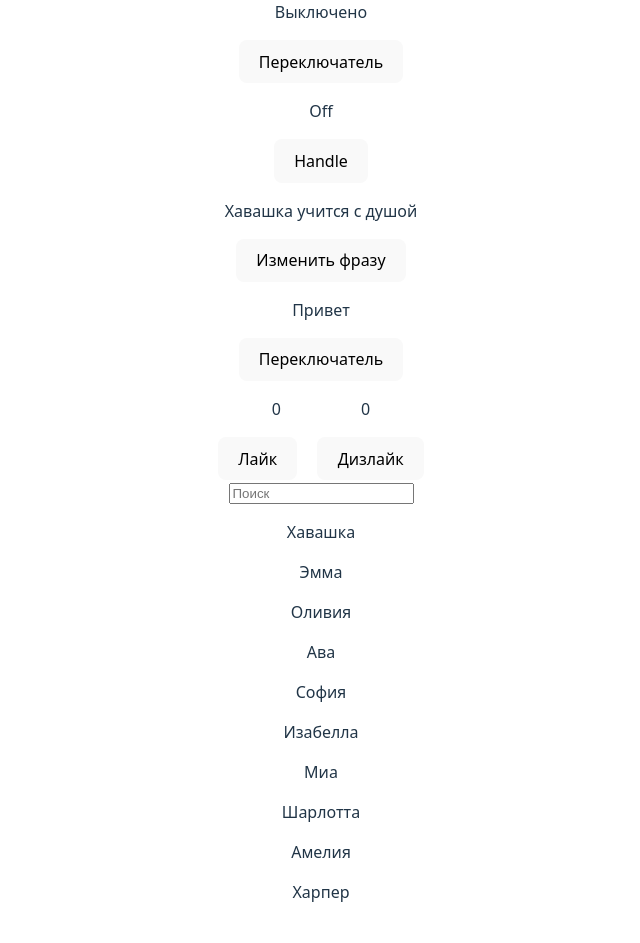
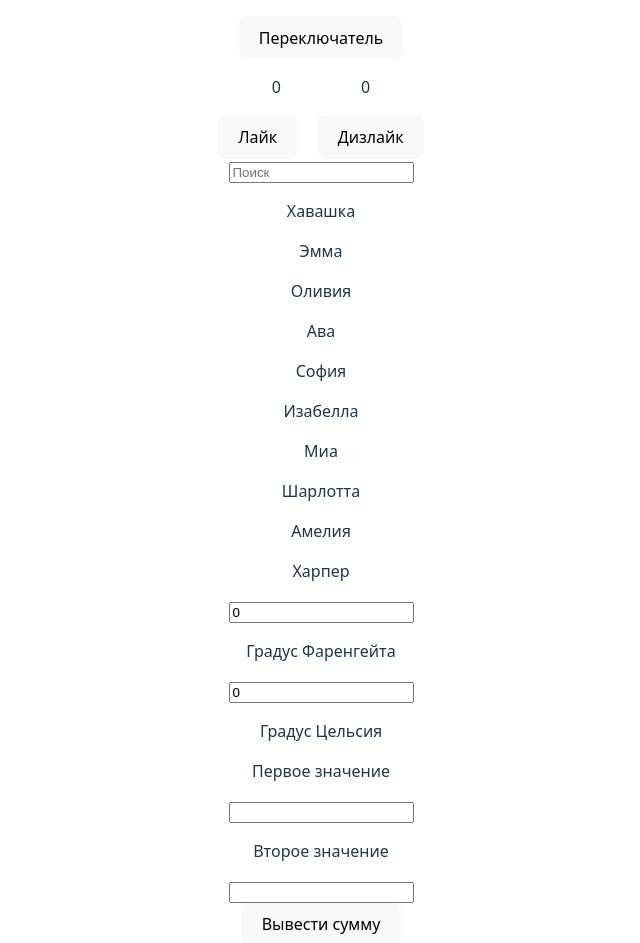
Before and after one commit to awakha/RCOI-APP, a React (Vite) app: page / in a window 1280 px wide. Shown: the part 608-1551 px from the top of the page, without its empty margins (319-959 px from the left). Built offline with nearby package versions, Linux system fonts and the light colour scheme.

Commit message:
useState. Practic. Done

```diff
--- a/src/App.tsx
+++ b/src/App.tsx
@@ -2,7 +2,7 @@ import rcoiLogo from "./assets/rcoi.jpg";
 
 import Colors from "./components/Colors.js";
 import Counter from "./components/Counter.js";
-import IsInput from "./components/IsInput.tsx";
+
 import Task1 from "./components/Task1.tsx";
 import Task2 from "./components/Task2.tsx";
 import Task3 from "./components/Task3.tsx";
@@ -10,7 +10,6 @@ import Task4 from "./components/Task4.tsx";
 import Task5 from "./components/Task5.tsx";
 import Task6 from "./components/Task6.tsx";
 import Task7 from "./components/Task7.tsx";
-import Task8 from "./components/Task8.tsx";
 
 import "./App.css";
 
@@ -19,7 +18,6 @@ function App() {
     <div>
       <Colors />
       <Counter />
-      <IsInput />
       <Task1 />
       <Task2 />
       <Task3 />
@@ -27,8 +25,6 @@ function App() {
       <Task5 />
       <Task6 />
       <Task7 />
-      <Task8 />
-
       <h1 className="title">
         ГКУ "Региональный центр обработки информации ЕГЭ и мониторинга качества
         образования Чеченской Республики"
--- a/src/components/IsInput.tsx
+++ /dev/null
@@ -1,16 +0,0 @@
-import { useState } from "react";
-
-const IsInput = () => {
-  const [name, setName] = useState("");
-  return (
-    <div>
-      <input
-        type="text"
-        value={name}
-        onChange={(e) => setName(e.target.value)}
-      />
-      {name.length > 2 ? <p>Привет, {name}!</p> : "..."}
-    </div>
-  );
-};
-export default IsInput;
--- a/src/components/Task2.tsx
+++ b/src/components/Task2.tsx
@@ -1,16 +1,23 @@
+// 2. Создай компонент с кнопкой и заголовком (например, <h1>). При каждом клике на кнопку текст в заголовке должен изменяться на случайную фразу из массива (например, массив из пяти разных фраз).
+
 import { useState } from "react";
 
+const phrases = [
+  "Хавашка учится с душой",
+  "Код Хавашки — чистый и аккуратный",
+  "Хавашка не сдаётся, даже если сложно",
+  "Каждый день Хавашка становится сильнее",
+  "Frontend — это путь, который Хавашка точно пройдёт",
+];
 const Task2 = () => {
-  const [toggle, setToggle] = useState(false);
-
+  const [toggle, setToggle] = useState(0);
   const handleToggle = () => {
-    setToggle(!toggle);
+    setToggle((toggle + 1) % phrases.length);
   };
-
   return (
     <div>
-      <p> {toggle ? "Включено" : "Выключено"} </p>
-      <button onClick={handleToggle}>Переключить</button>
+      <p>{phrases[toggle]}</p>
+      <button onClick={handleToggle}> Изменить фразу</button>
     </div>
   );
 };
--- a/src/components/Task3.tsx
+++ b/src/components/Task3.tsx
@@ -1,15 +1,15 @@
 import { useState } from "react";
 
+const phrases = ["Привет", "Ты молодец", "Продолжай"];
+
 const Task3 = () => {
-  const [toggle, setToggle] = useState(false);
-
+  const [toggle, setToggle] = useState(0);
   const handleToggle = () => {
-    setToggle(!toggle);
+    setToggle((toggle + 1) % phrases.length);
   };
-
   return (
     <div>
-      <p>{toggle ? "Включено" : "Выключено"}</p>
+      <p>{phrases[toggle]}</p>
       <button onClick={handleToggle}> Переключатель</button>
     </div>
   );
--- a/src/components/Task4.tsx
+++ b/src/components/Task4.tsx
@@ -1,15 +1,29 @@
+// 3. Сделай компонент с двумя кнопками — "Лайк" и "Дизлайк" — и двумя счетчиками, которые показывают количество лайков и дизлайков. При нажатии на соответствующую кнопку значение соответствующего счетчика должно увеличиваться.
+
 import { useState } from "react";
 
 const Task4 = () => {
-  const [schet, setSchet] = useState(false);
+  const [likes, setLikes] = useState(0);
+  const [deslikes, setDeslikes] = useState(0);
 
-  const handleToggle = () => {
-    setSchet(!schet);
+  const incrementLikes = () => {
+    setLikes(likes + 1);
   };
+  const incrementDeslikes = () => {
+    setDeslikes(deslikes + 1);
+  };
+
   return (
     <div>
-      <p>{schet ? "On" : "Off"}</p>
-      <button onClick={handleToggle}>Handle</button>
+      <div className="like-dislike-box">
+        <p>{likes}</p>
+        <p>{deslikes}</p>
+      </div>
+
+      <div className="btns">
+        <button onClick={incrementLikes}>Лайк</button>
+        <button onClick={incrementDeslikes}>Дизлайк</button>
+      </div>
     </div>
   );
 };
--- a/src/components/Task5.tsx
+++ b/src/components/Task5.tsx
@@ -1,23 +1,40 @@
-// 2. Создай компонент с кнопкой и заголовком (например, <h1>). При каждом клике на кнопку текст в заголовке должен изменяться на случайную фразу из массива (например, массив из пяти разных фраз).
+// 5. Создай компонент с текстовым полем (input) и списком имен (например, массив из 5-10 имен). При вводе текста в поле список должен фильтроваться по именам, которые содержат введенные буквы.
 
 import { useState } from "react";
 
-const phrases = [
-  "Хавашка учится с душой",
-  "Код Хавашки — чистый и аккуратный",
-  "Хавашка не сдаётся, даже если сложно",
-  "Каждый день Хавашка становится сильнее",
-  "Frontend — это путь, который Хавашка точно пройдёт",
+const names = [
+  "Хавашка",
+  "Эмма",
+  "Оливия",
+  "Ава",
+  "София",
+  "Изабелла",
+  "Миа",
+  "Шарлотта",
+  "Амелия",
+  "Харпер",
 ];
 const Task5 = () => {
-  const [toggle, setToggle] = useState(0);
-  const handleToggle = () => {
-    setToggle((toggle + 1) % phrases.length);
-  };
+  const [search, setSearch] = useState("");
+
+  const filtered = names.filter((name) =>
+    name.toLowerCase().includes(search.toLowerCase())
+  );
   return (
     <div>
-      <p>{phrases[toggle]}</p>
-      <button onClick={handleToggle}> Изменить фразу</button>
+      <input
+        type="text"
+        value={search}
+        onChange={(e) => setSearch(e.target.value)}
+        placeholder="Поиск"
+      />
+      <div>
+        {filtered.length > 0 ? (
+          filtered.map((name) => <p>{name}</p>)
+        ) : (
+          <p>Ничего не найдено</p>
+        )}
+      </div>
     </div>
   );
 };
--- a/src/components/Task6.tsx
+++ b/src/components/Task6.tsx
@@ -1,16 +1,33 @@
+// Создайте компонент "Конвертер градусов Цельсия в градусы Фаренгейта". Компонент должен содержать два поля ввода для значения в градусах Цельсия и градусах Фаренгейта. После ввода значения в одно из полей, другое поле должно автоматически обновляться в соответствии с формулой конвертации.
 import { useState } from "react";
 
-const phrases = ["Привет", "Ты молодец", "Продолжай"];
+const Task6 = () => {
+  const [fahrenheit, setFahrenheit] = useState(0);
+  const [celsium, setCelsium] = useState(0);
 
-const Task6 = () => {
-  const [toggle, setToggle] = useState(0);
-  const handleToggle = () => {
-    setToggle((toggle + 1) % phrases.length);
+  const handleCelsium = (value) => {
+    setFahrenheit(value);
+    setCelsium(((value - 32) * 5) / 9);
   };
+  const handleFahrenheit = (value) => {
+    setCelsium(value);
+    setFahrenheit((value * 9) / 5 + 32);
+  };
+
   return (
     <div>
-      <p>{phrases[toggle]}</p>
-      <button onClick={handleToggle}> Переключатель</button>
+      <input
+        type="text"
+        value={fahrenheit}
+        onChange={(e) => handleFahrenheit(e.target.value)}
+      />
+      <p>Градус Фаренгейта</p>
+      <input
+        type="text"
+        value={celsium}
+        onChange={(e) => handleCelsium(e.target.value)}
+      />
+      <p>Градус Цельсия</p>
     </div>
   );
 };
--- a/src/components/Task7.tsx
+++ b/src/components/Task7.tsx
@@ -1,29 +1,16 @@
-// 3. Сделай компонент с двумя кнопками — "Лайк" и "Дизлайк" — и двумя счетчиками, которые показывают количество лайков и дизлайков. При нажатии на соответствующую кнопку значение соответствующего счетчика должно увеличиваться.
-
-import { useState } from "react";
+// Создайте компонент "Простой калькулятор". Создайте два поля, в одном пользователь будет вводить одно значение, а другом второе. При нажатии на кнопку в диве должен отображаться текст "Ваш ответ: " и сумма двух значений из полей ввода.
 
 const Task7 = () => {
-  const [likes, setLikes] = useState(0);
-  const [deslikes, setDeslikes] = useState(0);
-
-  const incrementLikes = () => {
-    setLikes(likes + 1);
-  };
-  const incrementDeslikes = () => {
-    setDeslikes(deslikes + 1);
-  };
-
   return (
     <div>
-      <div className="like-dislike-box">
-        <p>{likes}</p>
-        <p>{deslikes}</p>
+      <div>
+        <p>Первое значение</p>
+        <input type="text" />
+        <p>Второе значение</p>
+        <input type="text" />
       </div>
-
-      <div className="btns">
-        <button onClick={incrementLikes}>Лайк</button>
-        <button onClick={incrementDeslikes}>Дизлайк</button>
-      </div>
+      <button>Вывести сумму</button>
+      <p>Ваш ответ: </p>
     </div>
   );
 };
--- a/src/components/Task8.tsx
+++ /dev/null
@@ -1,41 +0,0 @@
-// 5. Создай компонент с текстовым полем (input) и списком имен (например, массив из 5-10 имен). При вводе текста в поле список должен фильтроваться по именам, которые содержат введенные буквы.
-
-import { useState } from "react";
-
-const names = [
-  "Хавашка",
-  "Эмма",
-  "Оливия",
-  "Ава",
-  "София",
-  "Изабелла",
-  "Миа",
-  "Шарлотта",
-  "Амелия",
-  "Харпер",
-];
-const Task8 = () => {
-  const [search, setSearch] = useState("");
-
-  const filtered = names.filter((name) =>
-    name.toLowerCase().includes(search.toLowerCase())
-  );
-  return (
-    <div>
-      <input
-        type="text"
-        value={search}
-        onChange={(e) => setSearch(e.target.value)}
-        placeholder="Поиск"
-      />
-      <div>
-        {filtered.length > 0 ? (
-          filtered.map((name) => <p>{name}</p>)
-        ) : (
-          <p>Ничего не найдено</p>
-        )}
-      </div>
-    </div>
-  );
-};
-export default Task8;
```
